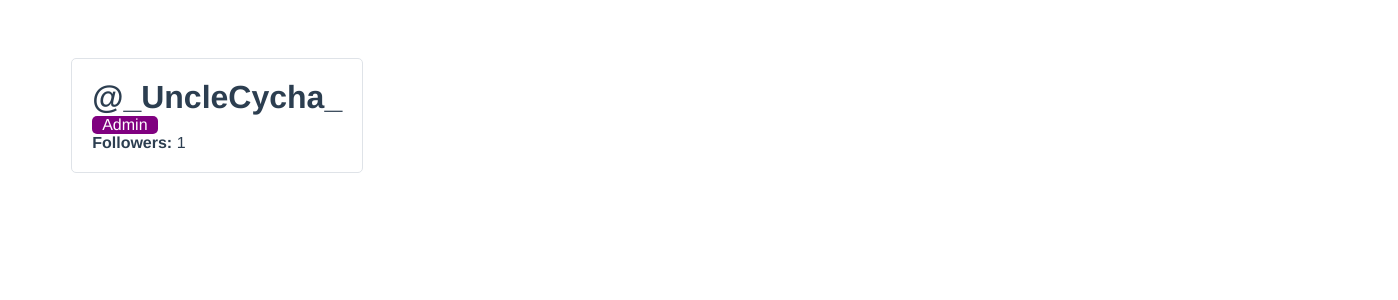
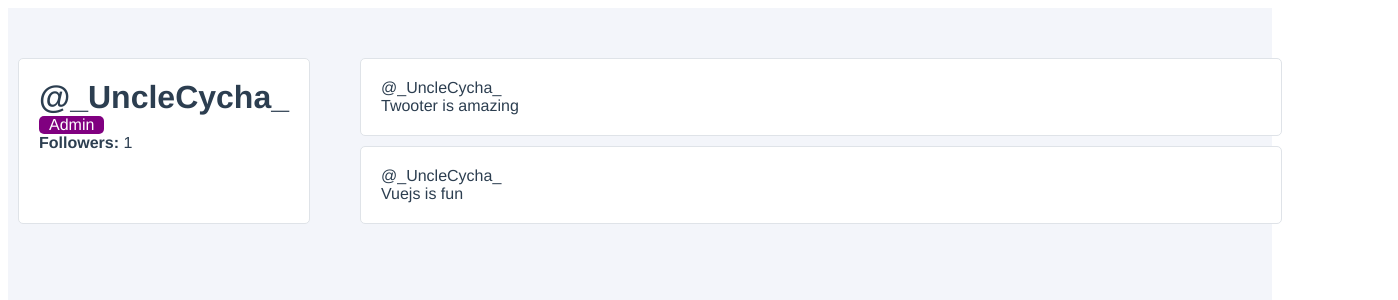
Before and after one commit to sicelo17/twotterapp, a Vue app: page / in a window 1280 px wide. Shown: the top 300 px of the page, 1398 px wide, since content can reach past the window. Built offline with nearby package versions, Linux system fonts and the light colour scheme.

Commit message:
twootitem commit

```diff
--- a/src/App.vue
+++ b/src/App.vue
@@ -19,8 +19,7 @@
   -webkit-font-smoothing: antialiased;
   -moz-osx-font-smoothing: grayscale;
   color: #2c3e50;
-  display: flex;
-  flex-direction: column ;
-
+  min-height: 100vh;
+  background-color: #F3F5FA;
 }
 </style>
--- /dev/null
+++ b/src/components/TwootItem.vue
@@ -0,0 +1,48 @@
+<template>
+   <div class="twoot-item">
+    <div class="user-profile__twoot">
+      <div class="twoot-item__user">
+        @{{ username }}
+      </div>
+      <div class="twoot-item__content">
+        {{ twoot.content }}
+      </div>
+    </div>
+  </div>
+</template>
+
+<script>
+export default {
+    name: "TwootItem",
+    props: {
+        username: {
+            type: String,
+            required: true
+        },
+        twoot: {
+            type: Object,
+            required: true
+        }
+    }
+}
+</script>
+
+<style>
+.twoot-item {
+    padding: 20px;
+    background: white;
+    border-radius: 5px;
+    border: 1px solid #DFE3E8;
+    box-sizing: border-box;
+    cursor: pointer;
+    transition: all .25s ease;
+}
+
+.twoot-item:hover {
+    transform: scale(1.1, 1.1);
+}
+
+.twoot-item_user {
+    font-weight: bold;
+}
+</style>
--- a/src/components/UserProfile.vue
+++ b/src/components/UserProfile.vue
@@ -11,13 +11,20 @@
         <strong>Followers: </strong>{{ followers }}
       </div>
     </div>
+    <div class="user-profile_twoots-wrapper">
+        <TwootItem v-for="twoot in user.twoots" :key="twoot.id" :username="user.username" :twoot="twoot" />
+    </div>
   </div>
 </template>
 
 <script>
+
+import TwootItem from './TwootItem';
 export default {
   name: "UserProfile",
-  components: {},
+  components: {
+      TwootItem
+  },
   data() {
     return {
         followers: 0,
@@ -28,6 +35,10 @@
             lastName: "Sitsha",
             email: "sicelositsha@yahoo.com",
             isAdmin: true,
+            twoots: [
+                {id: 1, content: "Twooter is amazing "},
+                {id: 2, content: "Vuejs is fun"}
+            ]
         },
     };
   },
@@ -52,7 +63,7 @@
   display: grid;
   grid-template-columns: 1fr 3fr;
   width: 100%;
-  padding: 50px 5%;
+  padding: 50px 10px;
 }
 
 .user-profile_user-panel {
@@ -81,4 +92,9 @@
 h1 {
     margin: 0;
 }
+
+.user-profile_twoots-wrapper {
+    display: grid;
+    grid-gap: 10px;
+}
 </style>
```
Lines whose indentation alone changed are shown as unchanged.
